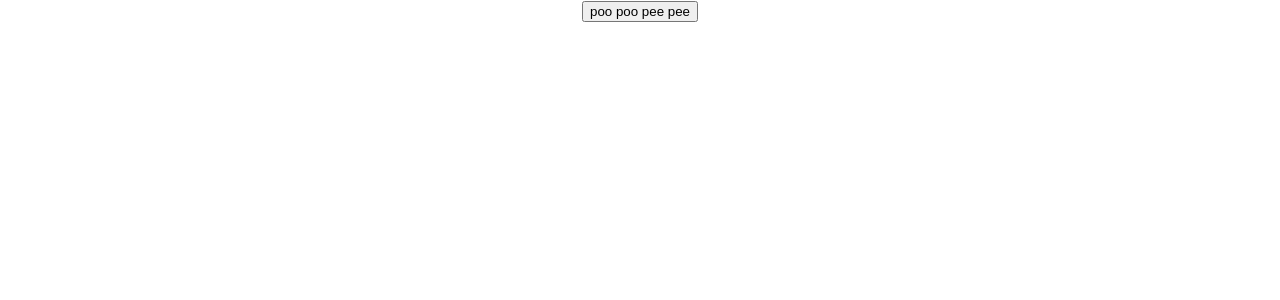
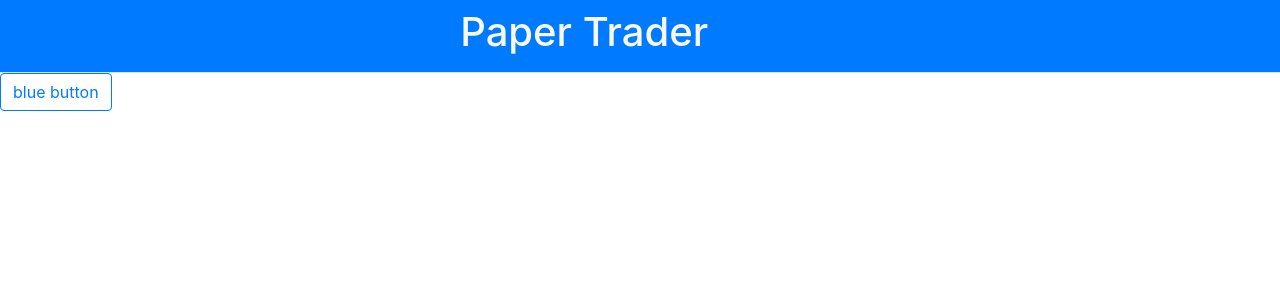
Before and after one commit to RMottola68/capstone-web, a React (Create React App) app: page / in a window 1280 px wide. Shown: the top 300 px of the page. Built offline with nearby package versions, Linux system fonts and the light colour scheme.

Commit message:
added npm's for bootstrap

```diff
--- a/package.json
+++ b/package.json
@@ -6,7 +6,7 @@
     "@testing-library/jest-dom": "^5.11.10",
     "@testing-library/react": "^11.2.5",
     "@testing-library/user-event": "^12.8.3",
-    "bootstrap": "^5.0.0-beta3",
+    "bootstrap": "^4.6.0",
     "react": "^17.0.2",
     "react-dom": "^17.0.2",
     "react-scripts": "4.0.3",
--- a/src/App.css
+++ b/src/App.css
@@ -1,4 +1,4 @@
-.App {
+/* .App {
   text-align: center;
 }
 
@@ -35,4 +35,4 @@
   to {
     transform: rotate(360deg);
   }
-}
+} */
--- a/src/App.js
+++ b/src/App.js
@@ -1,11 +1,29 @@
+import React from 'react';
 import './App.css';
 
 function App() {
   return (
-    <div className="App">
-      <button className={'btn btn-outline-primary'}>poo poo pee pee</button>
-    </div>
-  );
+    <>
+
+     <div className={'navbar bg-primary border-bottom justify-content-center'}>
+       <h1 className={'text-light'}>Paper Trader</h1>
+       <button type={'button'} className={'btn btn-outline-primary'}>blue button</button>
+     </div>
+
+     <div className={'container-fluid '}>
+       <div className={'row inline-flex'}>
+       <button type={'button'} className={'btn btn-outline-primary'}>blue button</button>
+
+
+       </div>
+     </div>
+
+
+
+
+
+    </>
+   );
 }
 
 export default App;
--- a/src/index.css
+++ b/src/index.css
@@ -1,4 +1,4 @@
-body {
+/* body {
   margin: 0;
   font-family: -apple-system, BlinkMacSystemFont, 'Segoe UI', 'Roboto', 'Oxygen',
     'Ubuntu', 'Cantarell', 'Fira Sans', 'Droid Sans', 'Helvetica Neue',
@@ -10,4 +10,4 @@ body {
 code {
   font-family: source-code-pro, Menlo, Monaco, Consolas, 'Courier New',
     monospace;
-}
+} */
--- a/src/index.js
+++ b/src/index.js
@@ -1,3 +1,4 @@
+import 'bootstrap/dist/css/bootstrap.css';
 import React from 'react';
 import ReactDOM from 'react-dom';
 import './index.css';
```
Also changed, not shown: public/manifest.json, 1 other file (tests, documents, lock files or other folders).
